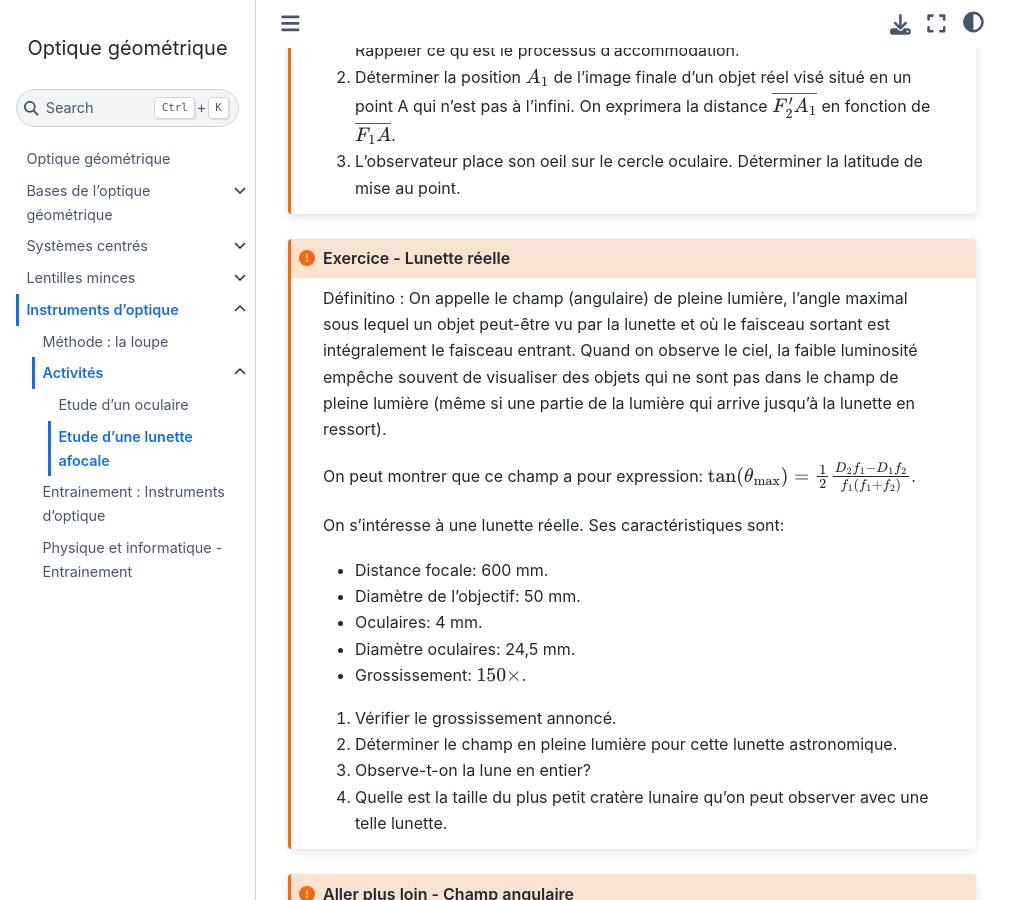
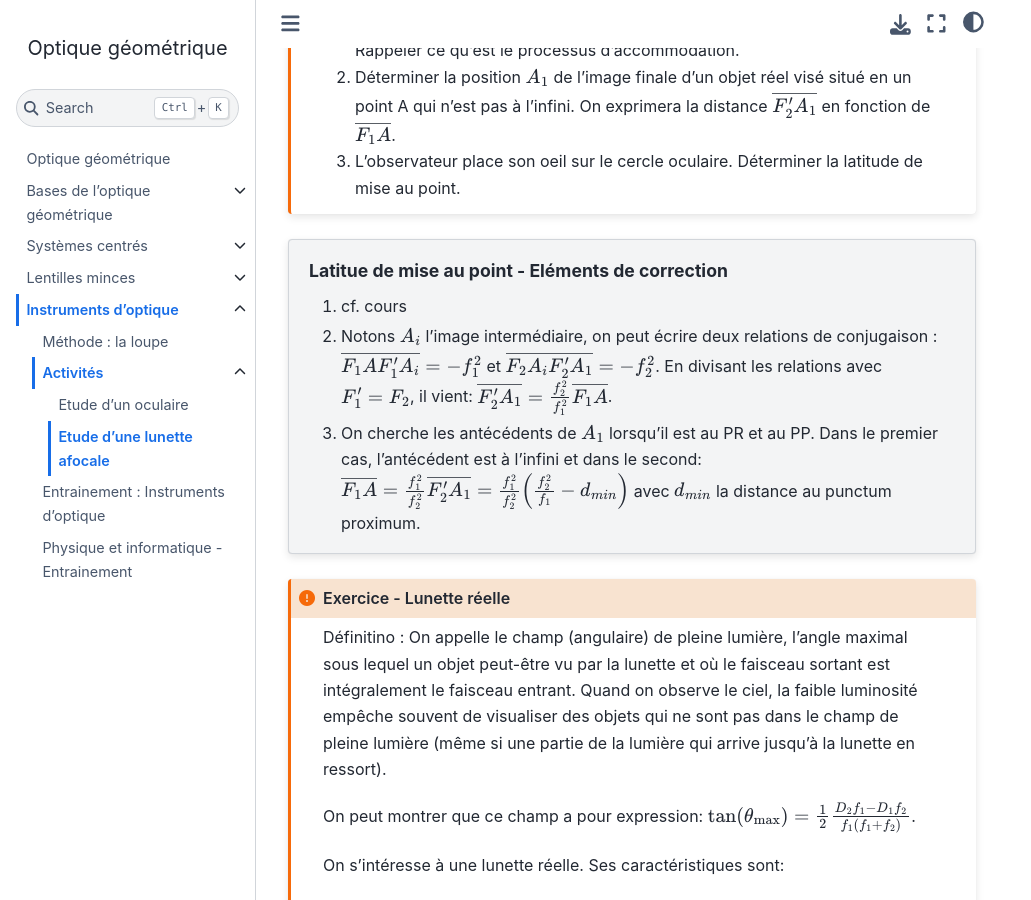
Before and after one commit to pcsi3physiquestan/optique_sources, a Jupyter Book: the page built from notebook/opt_instru_meth_lunette.md, in a window 1280 px wide and 900 px high, scrolled down 2092 px. Shown: the whole window, without its empty margins (0-1031 px from the left). Built offline with Jupyter Book 1.0.4 settings and Sphinx 7.4.7 and the Sphinx Book theme 1.1.4, drawn with Linux system fonts in a browser that asks for light colours.

Commit message:
Mise à jour automatique

`````diff
--- a/notebook/opt_instru_meth_lunette.md
+++ b/notebook/opt_instru_meth_lunette.md
@@ -90,6 +90,12 @@ On suppose dans un premier temps que la résolution de la lunette est due au pou
 3. L'observateur place son oeil sur le cercle oculaire. Déterminer la latitude de mise au point.
 ````
 
+````{topic} Latitue de mise au point - Eléments de correction
+1. cf. cours
+2. Notons $A_i$ l'image intermédiaire, on peut écrire deux relations de conjugaison : $\overline{F_1 A}\overline{F'_1 A_i} = -f_1^2$ et $\overline{F_2 A_i}\overline{F'_2 A_1} = -f_2^2$. En divisant les relations avec $F'_1 = F_2$, il vient: $\overline{F'_2 A_1} = \frac{f_2^2}{f_1^2}\overline{F_1 A}$.
+3. On cherche les antécédents de $A_1$ lorsqu'il est au PR et au PP. Dans le premier cas, l'antécédent est à l'infini et dans le second: $\overline{F_1 A} = \frac{f_1^2}{f_2^2}\overline{F'_2 A_1} = \frac{f_1^2}{f_2^2}\left(\frac{f_2^2}{f_1} - d_{min}\right)$ avec $d_{min}$ la distance au punctum proximum.
+````
+
 ````{admonition} Exercice - Lunette réelle
 :class: attention
 Définitino : On appelle le champ (angulaire) de pleine lumière, l'angle maximal sous lequel un objet peut-être vu par la lunette et où le faisceau sortant est intégralement le faisceau entrant. Quand on observe le ciel, la faible luminosité empêche souvent de visualiser des objets qui ne sont pas dans le champ de pleine lumière (même si une partie de la lumière qui arrive jusqu'à la lunette en ressort).
`````
